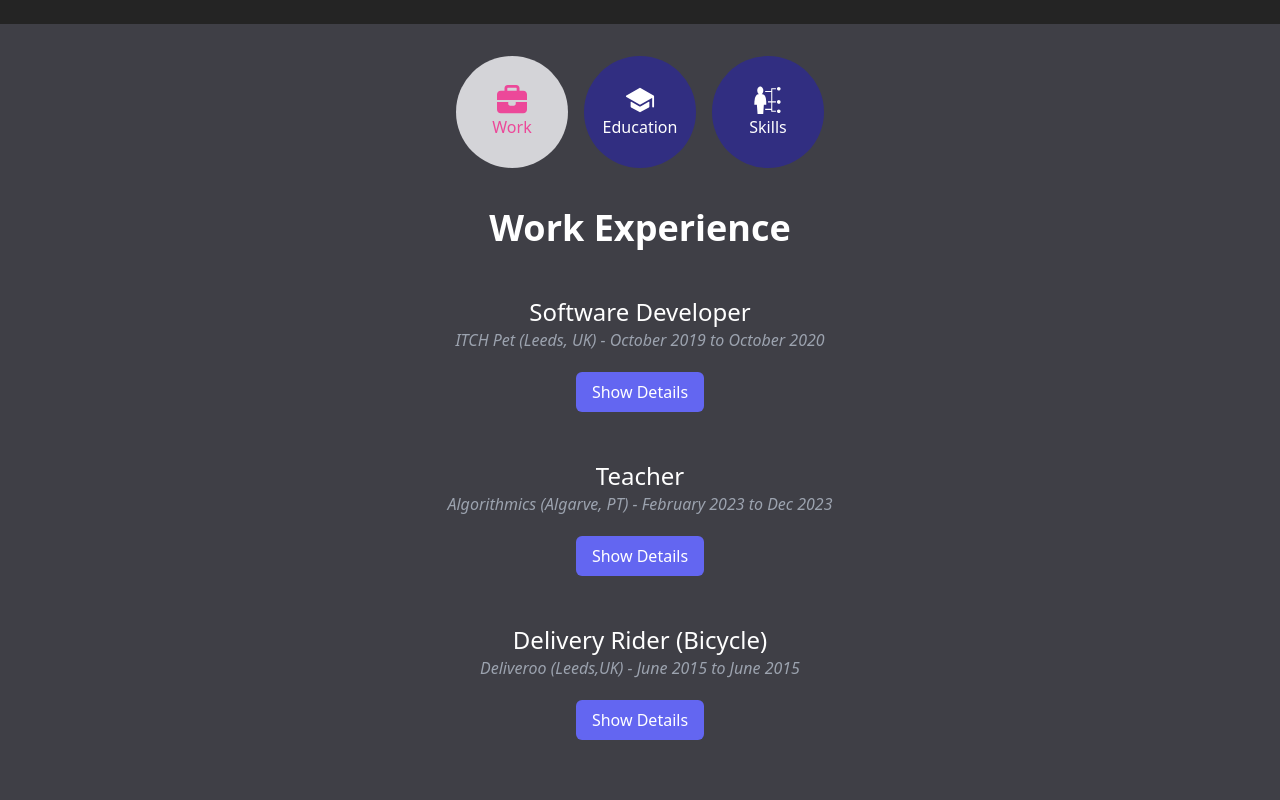
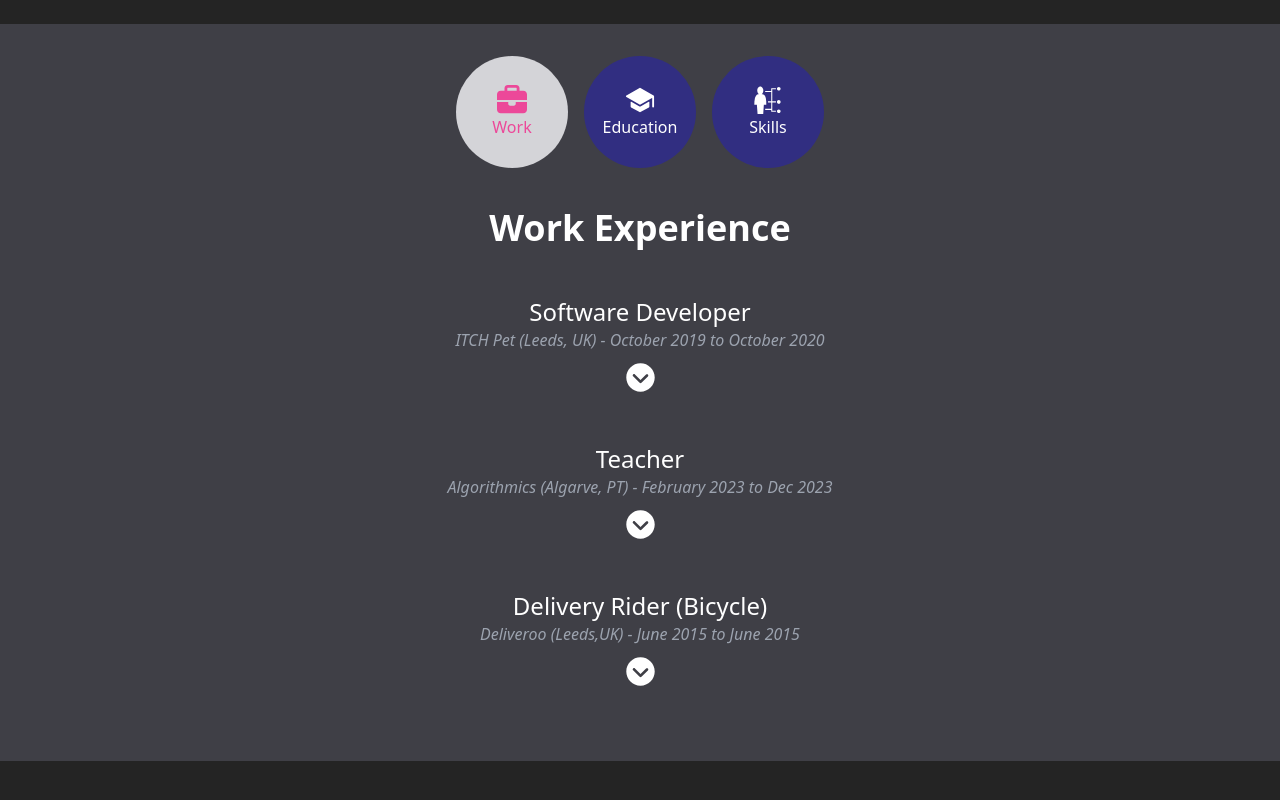
Before and after one commit to beboPepe/cv-landing-page, a React (Vite) app: page / in a window 1280 px wide. Shown: the part 676-1476 px from the top of the page. After the commit the page ends 1437 px from the top, so only its background shows below. Built offline with nearby package versions, Linux system fonts and the light colour scheme.

Commit message:
Copied the drop down functionality into the Education section as well as making it look a bit better

```diff
--- a/src/components/Education.tsx
+++ b/src/components/Education.tsx
@@ -1,10 +1,22 @@
+import { useState } from "react";
+import { IoIosArrowDropdownCircle } from "react-icons/io";
+import { IoIosArrowDropupCircle } from "react-icons/io";
+
 const Education = () => {
+  //Array to manage visibility for each item
+  const [showDetails, setShowDetails] = useState<boolean[]>([false, false]);
+
+  const toggleDetails = (index: number) => {
+    setShowDetails((prev) =>
+      prev.map((item, i) => (i === index ? !item : item))
+    );
+  };
   return (
-    <section className="bg-zinc-700 p-6 mb-4">
-      <div className="bg-indigo-900 border border-gray-300 p-6 max-w-[50rem] mx-auto">
-        <h2 className="text-3xl font-bold mb-4 text-center text-white">
+    <section className="bg-zinc-700 text-white p-6 mb-4">
+      <div className="max-w-[50rem] mx-auto">
+        <h1 className="text-4xl font-bold mb-4 text-center text-white">
           Education
-        </h2>
+        </h1>
 
         {/* Education Listings*/}
         <div className="flex justify-center gap-4">
@@ -17,6 +29,26 @@ const Education = () => {
               <p className="text-gray-400 text-center italic mb-5">
                 Leeds Beckett University - 2014 to 2019
               </p>
+              {/* Dropdown Button */}
+              <div className="flex justify-center">
+                <div
+                  role="button"
+                  tabIndex={0}
+                  onClick={() => toggleDetails(0)}
+                >
+                  {showDetails[0] ? (
+                    <IoIosArrowDropupCircle size={35} />
+                  ) : (
+                    <IoIosArrowDropdownCircle size={35} />
+                  )}
+                </div>
+              </div>
+
+              <div
+                className={`transition-all duration-300 ease-in-out overflow-hidden ${
+                  showDetails[0] ? "max-h-96" : "max-h-0"
+                }`}
+              >
                 <ul className="list-disc text-gray-300 mt-2 pl-4">
                   <li className="mb-2">
                     Gained exposure to diverse technologies, enhancing my
@@ -27,15 +59,17 @@ const Education = () => {
                     and internet routing.
                   </li>
                   <li className="mb-2">
-                  Studied key subjects, including Software Engineering, Network
-                  Applications, Operating Systems in Practice, Computer Systems
-                  Architecture, and Cloud Computing Development.
+                    Studied key subjects, including Software Engineering,
+                    Network Applications, Operating Systems in Practice,
+                    Computer Systems Architecture, and Cloud Computing
+                    Development.
                   </li>
                   <li className="mb-2">
-                  Acquired extensive programming practice, which remains one of
-                  the most valuable skills from my university experience.
+                    Acquired extensive programming practice, which remains one
+                    of the most valuable skills from my university experience.
                   </li>
                 </ul>
+              </div>
             </div>
             {/*Item 1*/}
             <div className="m-6 px-20">
@@ -45,26 +79,47 @@ const Education = () => {
               <p className="text-gray-400 text-center italic mb-5">
                 Universal American School - Graduated 2012
               </p>
+              {/* Dropdown Button */}
+              <div className="flex justify-center">
+                <div
+                  role="button"
+                  tabIndex={0}
+                  onClick={() => toggleDetails(1)}
+                >
+                  {showDetails[1] ? (
+                    <IoIosArrowDropupCircle size={35} />
+                  ) : (
+                    <IoIosArrowDropdownCircle size={35} />
+                  )}
+                </div>
+              </div>
+
+              <div
+                className={`transition-all duration-300 ease-in-out overflow-hidden ${
+                  showDetails[1] ? "max-h-96" : "max-h-0"
+                }`}
+              >
                 <ul className="list-disc text-gray-300 mt-2 pl-4">
                   <li className="mb-2">
                     Attended high school in Dubai, benefiting from a unique and
-                  international environment that fostered cultural appreciation
-                  and awareness through diverse friendships.
+                    international environment that fostered cultural
+                    appreciation and awareness through diverse friendships.
                   </li>
                   <li className="mb-2">
-                  Participated in a fundraising mission that built a library in
-                  Ethiopia; visited the school and met the children we helped,
-                  which was a transformative emotional experience.
+                    Participated in a fundraising mission that built a library
+                    in Ethiopia; visited the school and met the children we
+                    helped, which was a transformative emotional experience.
                   </li>
                   <li className="mb-2">
                     Served as vice captain of the school's rugby team, playing a
                     crucial role in achieving victory during matches.
                   </li>
                   <li className="mb-2">
-                  Developed a strong interest in the sciences, with electives in
-                  physics and biology during the final two years.
+                    Developed a strong interest in the sciences, with electives
+                    in physics and biology during the final two years.
                   </li>
                 </ul>
+              </div>
             </div>
           </div>
         </div>
--- a/src/components/WorkExp.tsx
+++ b/src/components/WorkExp.tsx
@@ -1,11 +1,14 @@
 import { useState } from "react";
+import { IoIosArrowDropdownCircle } from "react-icons/io";
+import { IoIosArrowDropupCircle } from "react-icons/io";
 
 const WorkExp = () => {
+  //Array to manage visibility for each job
   const [showDetails, setShowDetails] = useState<boolean[]>([
     false,
     false,
     false,
-  ]); // Array to manage visibility for each job
+  ]);
 
   const toggleDetails = (index: number) => {
     setShowDetails(
@@ -15,25 +18,31 @@ const WorkExp = () => {
 
   return (
     <section className="bg-zinc-700 text-white p-6">
-      <div className="mx-auto">
+      <div className="max-w-[50rem] mx-auto">
         <h1 className="text-4xl font-bold mb-8 text-center">Work Experience</h1>
 
+        {/* Job Listings*/}
         <div className="flex justify-center">
           <div className="gap-4 flex flex-col">
             {/* Job 1 */}
             <div className="p-4 px-20 items-center">
               <h3 className="text-2xl text-center">Software Developer</h3>
-              <p className="text-gray-400 mb-5 text-center italic">
+              <p className="text-gray-400 text-center italic mb-2">
                 ITCH Pet (Leeds, UK) - October 2019 to October 2020
               </p>
               {/* Button */}
               <div className="flex justify-center">
-                <button
+                <div
+                  role="button"
+                  tabIndex={0}
                   onClick={() => toggleDetails(0)}
-                  className="bg-indigo-500 text-white py-2 px-4 rounded-md"
                 >
-                  {showDetails[0] ? "Hide Details" : "Show Details"}
-                </button>
+                  {showDetails[0] ? (
+                    <IoIosArrowDropupCircle size={35} />
+                  ) : (
+                    <IoIosArrowDropdownCircle size={35} />
+                  )}
+                </div>
               </div>
 
               {/* Dropdown */}
@@ -62,18 +71,23 @@ const WorkExp = () => {
             {/* Job 2 */}
             <div className="p-4 px-20">
               <h3 className="text-2xl text-center">Teacher</h3>
-              <p className="text-gray-400 mb-5 text-center italic">
+              <p className="text-gray-400 text-center italic mb-2">
                 Algorithmics (Algarve, PT) - February 2023 to Dec 2023
               </p>
 
               {/* Button */}
               <div className="flex justify-center">
-                <button
+                <div
+                  role="button"
+                  tabIndex={0}
                   onClick={() => toggleDetails(1)}
-                  className="bg-indigo-500 text-white py-2 px-4 rounded-md"
                 >
-                  {showDetails[1] ? "Hide Details" : "Show Details"}
-                </button>
+                  {showDetails[1] ? (
+                    <IoIosArrowDropupCircle size={35} />
+                  ) : (
+                    <IoIosArrowDropdownCircle size={35} />
+                  )}
+                </div>
               </div>
 
               {/* Dropdown */}
@@ -106,18 +120,23 @@ const WorkExp = () => {
             {/* Job 3 */}
             <div className="p-4 px-20">
               <h3 className="text-2xl text-center">Delivery Rider (Bicycle)</h3>
-              <p className="text-gray-400 mb-5 text-center italic">
+              <p className="text-gray-400 text-center italic mb-2">
                 Deliveroo (Leeds,UK) - June 2015 to June 2015
               </p>
 
               {/* Button */}
               <div className="flex justify-center">
-                <button
+                <div
+                  role="button"
+                  tabIndex={0}
                   onClick={() => toggleDetails(2)}
-                  className="bg-indigo-500 text-white py-2 px-4 rounded-md"
                 >
-                  {showDetails[2] ? "Hide Details" : "Show Details"}
-                </button>
+                  {showDetails[2] ? (
+                    <IoIosArrowDropupCircle size={35} />
+                  ) : (
+                    <IoIosArrowDropdownCircle size={35} />
+                  )}
+                </div>
               </div>
 
               {/* Dropdown */}
```
Lines whose indentation alone changed are shown as unchanged.
